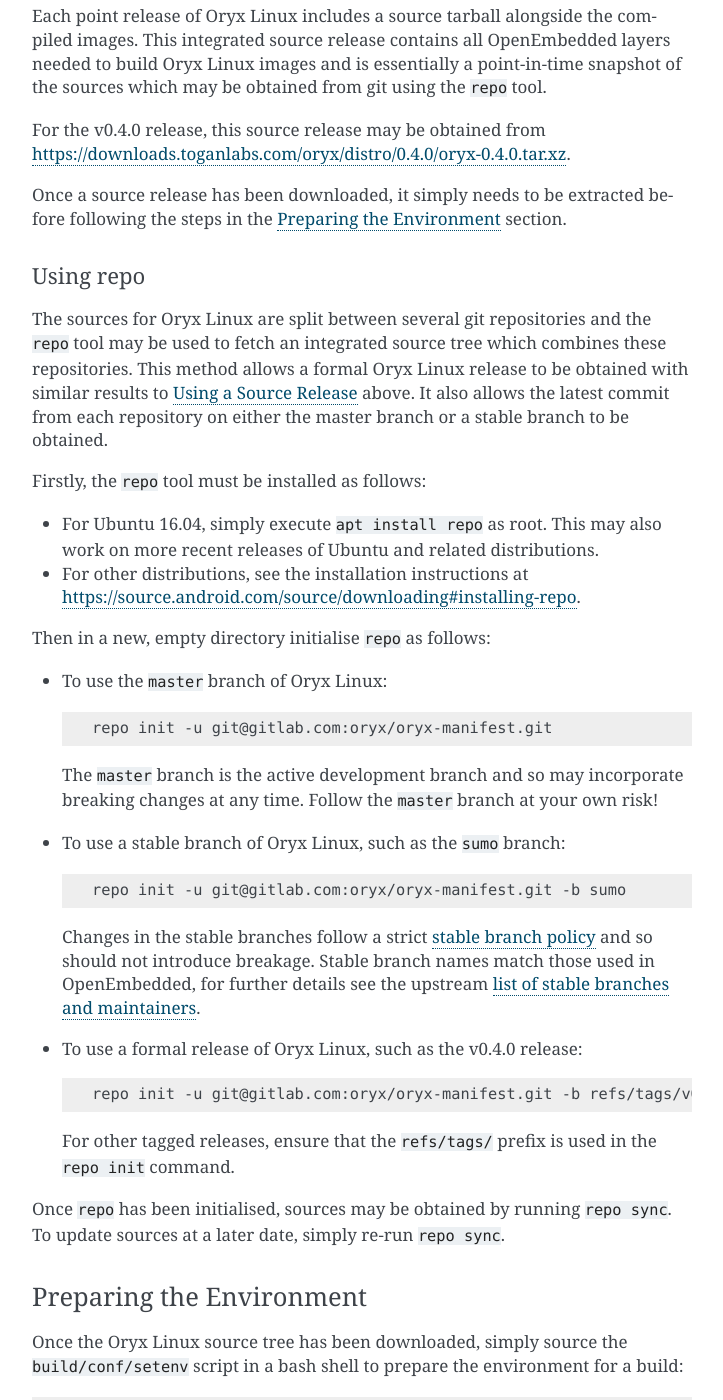
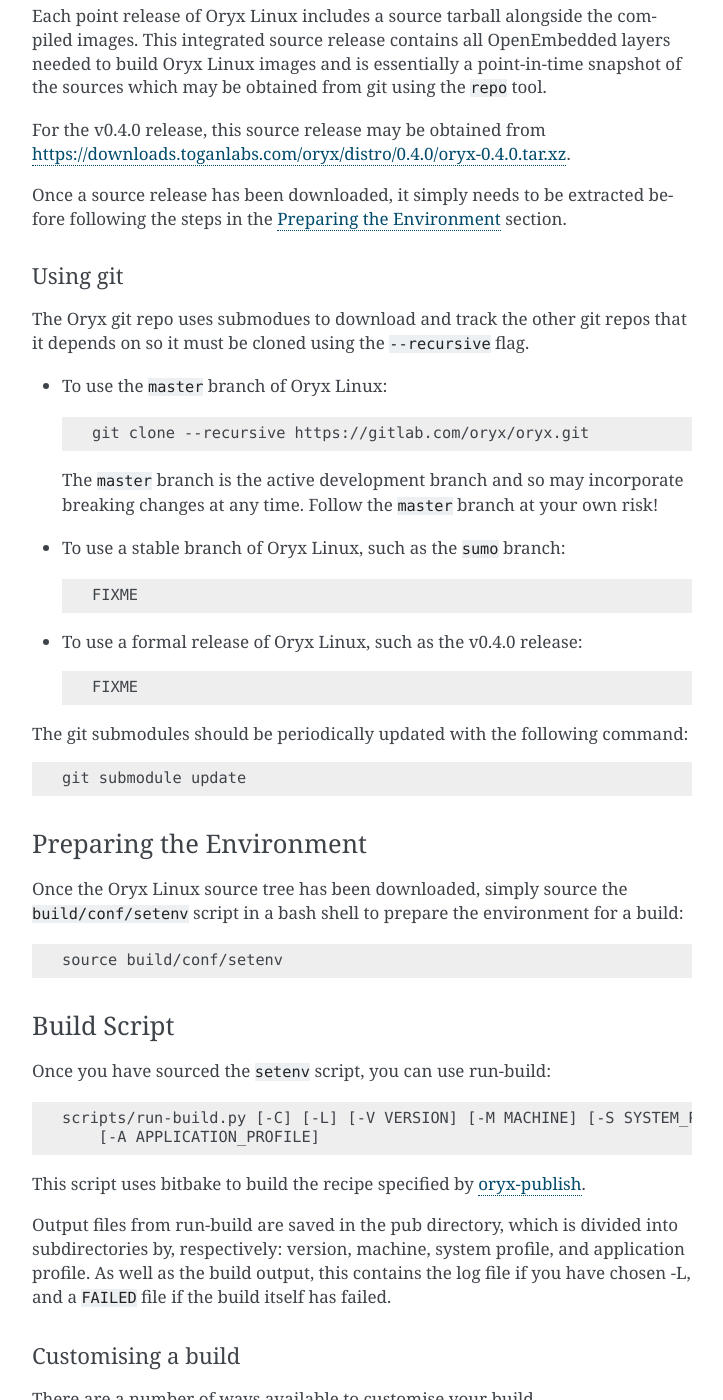
Before and after one commit to NetworkGradeLinux/mion, a Sphinx documentation site: the page built from docs/building-images.rst, in a window 1280 px wide and 1400 px high, scrolled down 4927 px. Shown: the whole window, without its empty margins (388-1111 px from the left). Built offline with Sphinx 7.4.7, drawn with Linux system fonts in a browser that asks for light colours; some of the changed text lies outside the part shown.

Commit message:
Update docs with changes since 0.4.0 release
- Replace use of repo tool with git submodules
- Update references to supported boards

Signed-off-by: John Toomey <john@toganlabs.com>

```diff
--- a/docs/building-images.rst
+++ b/docs/building-images.rst
@@ -251,53 +251,30 @@
 Once a source release has been downloaded, it simply needs to be extracted
 before following the steps in the `Preparing the Environment`_ section.
 
-Using repo
-++++++++++
+Using git
++++++++++
 
-The sources for Oryx Linux are split between several git repositories and the
-``repo`` tool may be used to fetch an integrated source tree which combines
-these repositories. This method allows a formal Oryx Linux release to be
-obtained with similar results to `Using a Source Release`_ above. It also allows
-the latest commit from each repository on either the master branch or a stable
-branch to be obtained.
-
-Firstly, the ``repo`` tool must be installed as follows:
-
-* For Ubuntu 16.04, simply execute ``apt install repo`` as root. This may also
-  work on more recent releases of Ubuntu and related distributions.
-
-* For other distributions, see the installation instructions at
-  https://source.android.com/source/downloading#installing-repo.
-
-Then in a new, empty directory initialise ``repo`` as follows:
+The Oryx git repo uses submodues to download and track the other git repos that
+it depends on so it must be cloned using the ``--recursive`` flag.
 
 * To use the ``master`` branch of Oryx Linux::
 
-    repo init -u git@gitlab.com:oryx/oryx-manifest.git
+    git clone --recursive https://gitlab.com/oryx/oryx.git
 
   The ``master`` branch is the active development branch and so may incorporate
   breaking changes at any time. Follow the ``master`` branch at your own risk!
 
 * To use a stable branch of Oryx Linux, such as the ``sumo`` branch::
 
-    repo init -u git@gitlab.com:oryx/oryx-manifest.git -b sumo
-
-  Changes in the stable branches follow a strict `stable branch policy
-  <https://wiki.yoctoproject.org/wiki/Stable_branch_maintenance#Policies>`_ and
-  so should not introduce breakage. Stable branch names match those used in
-  OpenEmbedded, for further details see the upstream `list of stable branches
-  and maintainers
-  <https://wiki.yoctoproject.org/wiki/Stable_branch_maintenance#Policies>`_.
+    FIXME
 
 * To use a formal release of Oryx Linux, such as the v0.4.0 release::
 
-    repo init -u git@gitlab.com:oryx/oryx-manifest.git -b refs/tags/v0.4.0
+    FIXME
 
-  For other tagged releases, ensure that the ``refs/tags/`` prefix is used in
-  the ``repo init`` command.
+The git submodules should be periodically updated with the following command::
 
-Once ``repo`` has been initialised, sources may be obtained by running ``repo
-sync``. To update sources at a later date, simply re-run ``repo sync``.
+    git submodule update
 
 Preparing the Environment
 -------------------------
@@ -350,9 +327,8 @@
 * ``-M MACHINE``: Machine selection.
 
     * This sets the MACHINE variable.
-    * Supported machines are: ``qemux86``, ``qemux86-64``, ``raspberrypi``,
-      ``raspberrypi2``, ``raspberrypi3``, ``raspberrypi3-64`` and
-      ``beaglebone-yocto``.
+    * Supported machines are: ``qemux86``, ``qemux86-64``, ``raspberrypi3``,
+      ``raspberrypi3-64``
     * The default value is "qemux86".
 
 * ``-C``: Performs a clean build.
```
Also changed, not shown: docs/using-oryx-linux.rst (+7 -54 lines).
